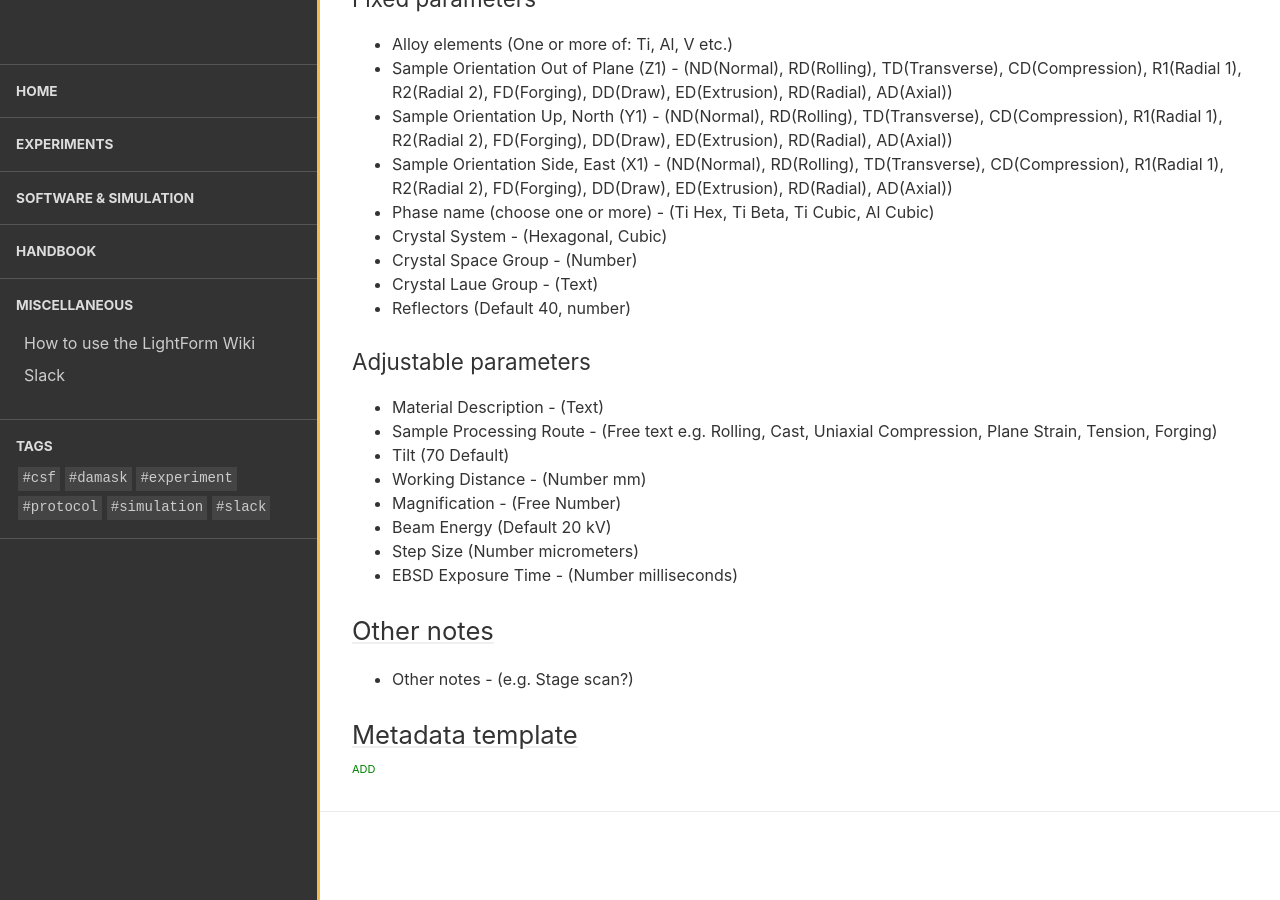
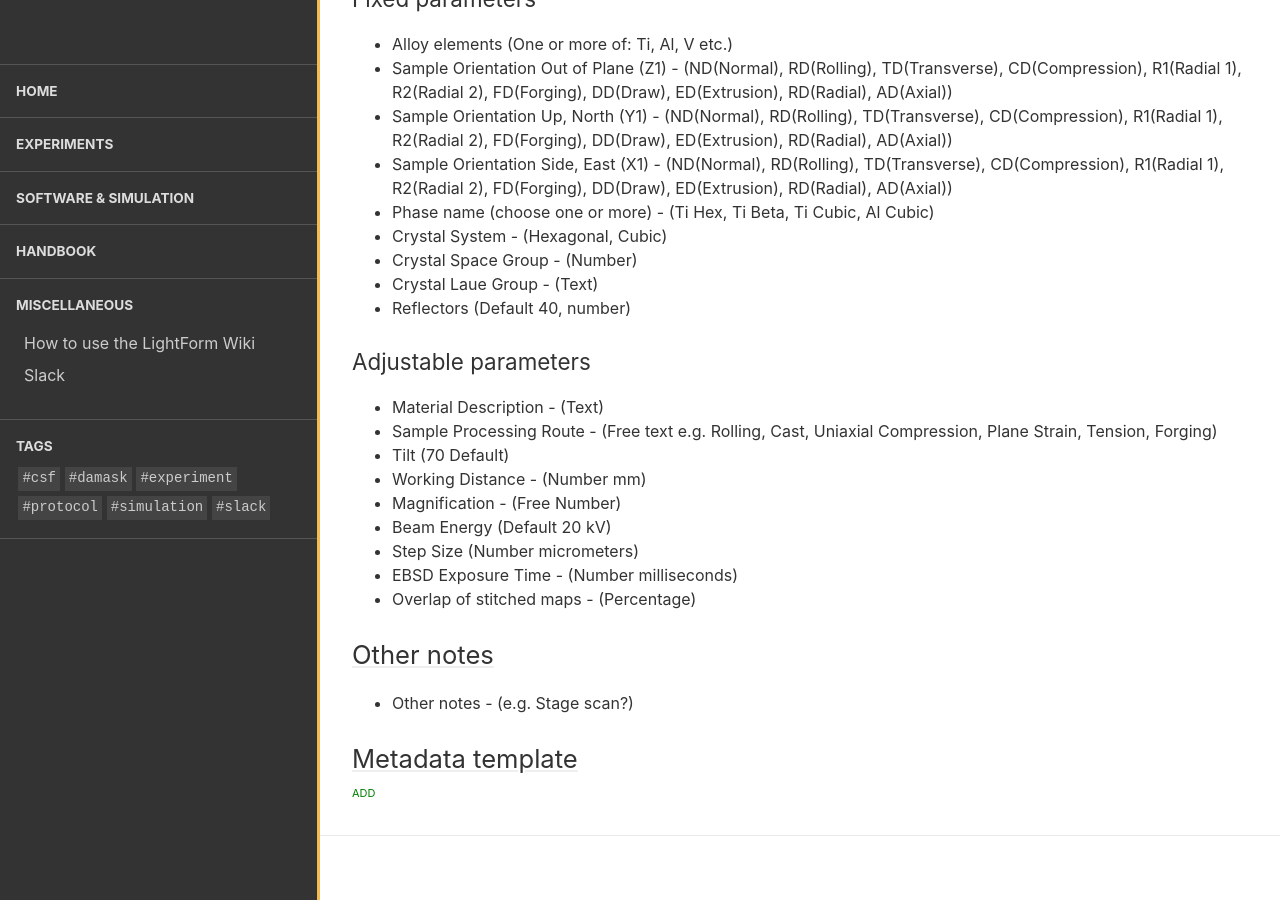
Before and after one commit to LightForm-group/wiki, a Jekyll site: the page built from collections/_experiments/2019-05-08-ebsd-microtexture.md, in a window 1280 px wide and 900 px high, scrolled down 785 px. Built offline with Jekyll 4.4.1, drawn with Linux system fonts in a browser that asks for light colours.

Commit message:
Update EBSD General

```diff
--- a/collections/_experiments/2019-05-08-ebsd-microtexture.md
+++ b/collections/_experiments/2019-05-08-ebsd-microtexture.md
@@ -27,6 +27,7 @@ This describes the general metadata when thinking about EBSD. EBSD is a techniqu
 - Beam Energy (Default 20 kV)
 - Step Size (Number micrometers)
 - EBSD Exposure Time - (Number milliseconds)
+- Overlap of stitched maps - (Percentage)
 
 ## Other notes
 - Other notes - (e.g. Stage scan?)
```
